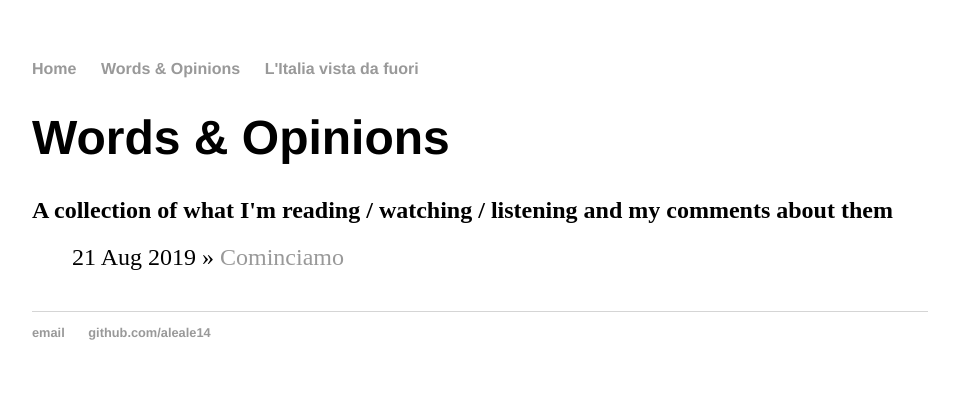
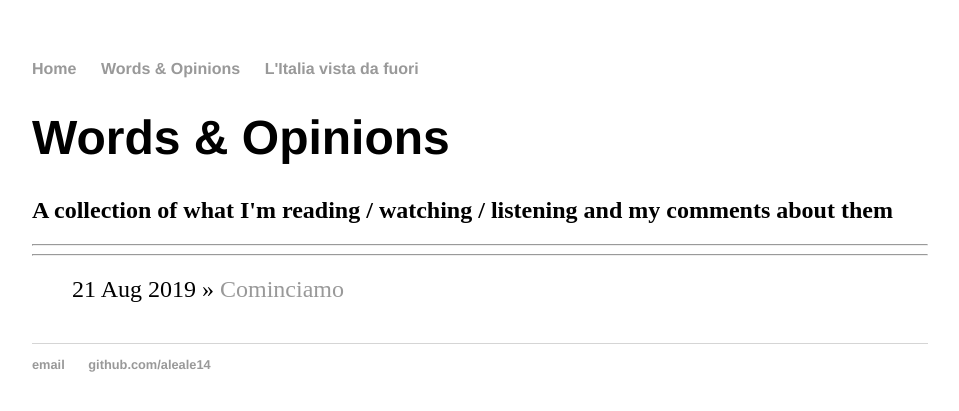
Before and after one commit to aleale14/aleale14.github.io, a Jekyll site: the page built from read/index.html, in a window 1280 px wide. Shown: the top 411 px of the page, without its empty margins (160-1119 px from the left). Built offline with Jekyll 4.4.1, drawn with Linux system fonts in a browser that asks for light colours.

Commit message:
Update index.html

```diff
--- a/read/index.html
+++ b/read/index.html
@@ -5,6 +5,9 @@ title: Words & Opinions
     		<div class="blurb">
         		<h1>Words & Opinions </h1>
 			<h2> A collection of what I'm reading / watching / listening and my comments about them </h2>
+		</div><!-- /.blurb -->
+
+<hr /> <hr />
 
 	<ul class="posts">
 
```
